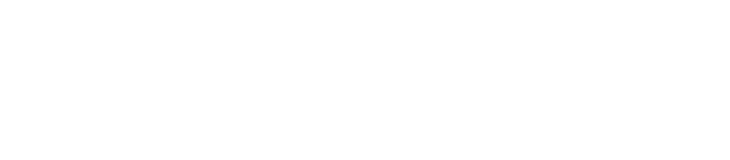
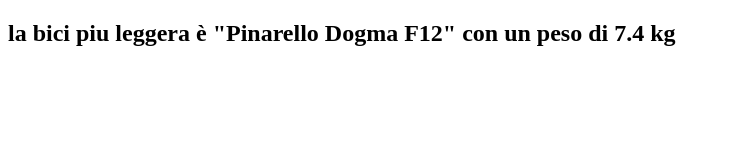
Before and after one commit to Francesco-Msc/js-snack-es6, a plain HTML site: page index.html in a window 1280 px wide. Shown: the whole page, without its empty margins (0-730 px from the left). Drawn offline with Linux system fonts and the light colour scheme.

Commit message:
added result to html file

```diff
--- a/index.html
+++ b/index.html
@@ -6,6 +6,7 @@
     <title>js-snack-es6</title>
 </head>
 <body>
+    <h2 id="result"></h2>
     <script src="js/main.js"></script>
 </body>
 </html>
--- a/js/main.js
+++ b/js/main.js
@@ -1,3 +1,5 @@
+const displayResult = document.getElementById('result');
+
 // Definisco l'array di oggetti
 const byciles = [
     {
@@ -32,7 +34,8 @@
             lightest = byciles[i];
         }
     }
-    console.log(`la bici piu leggera è "${lightest.nome}" con un peso di ${lightest.peso} kg`);
+    const result = `la bici piu leggera è "${lightest.nome}" con un peso di ${lightest.peso} kg`;
+    displayResult.textContent = result;
 };
 
 weightComparison();
```
